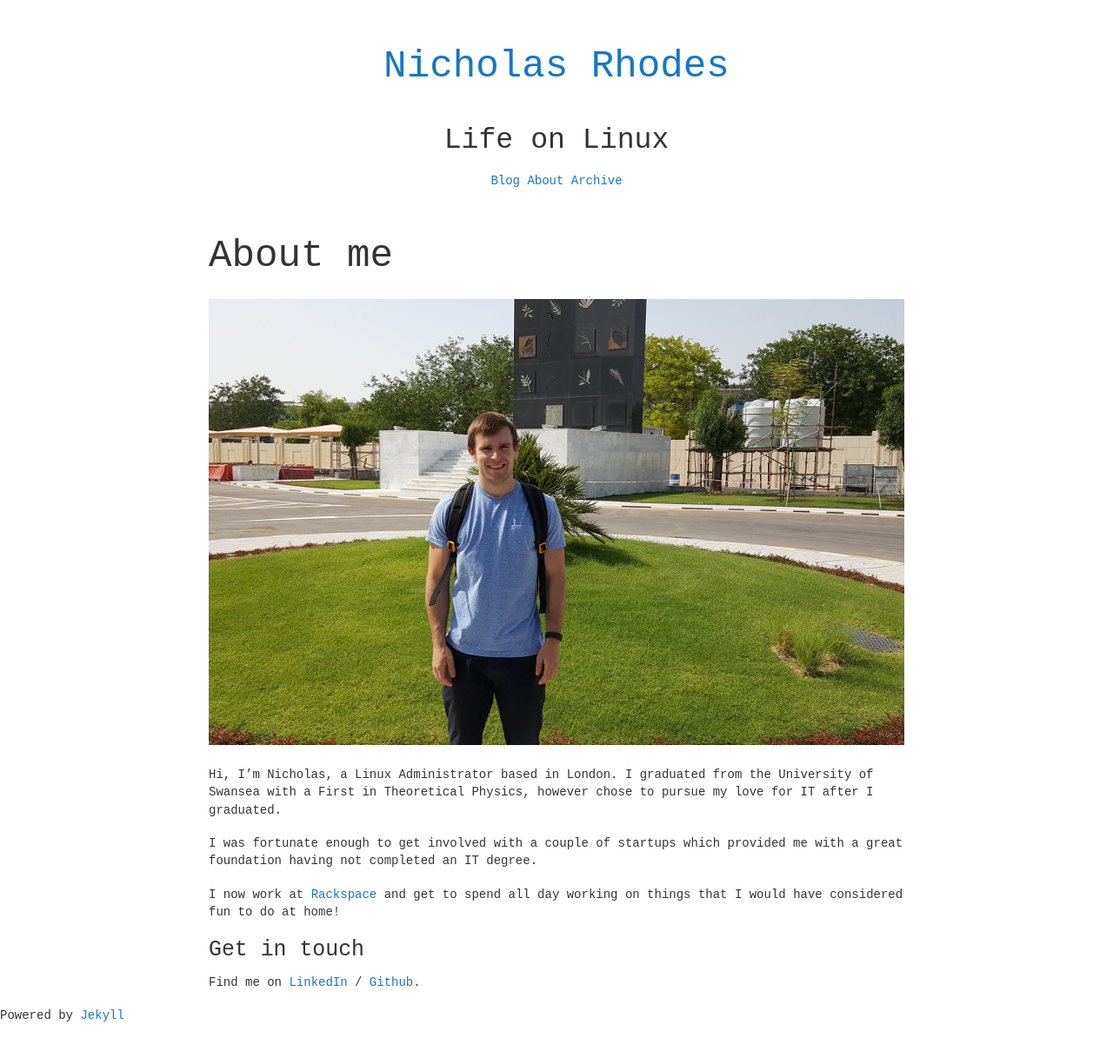
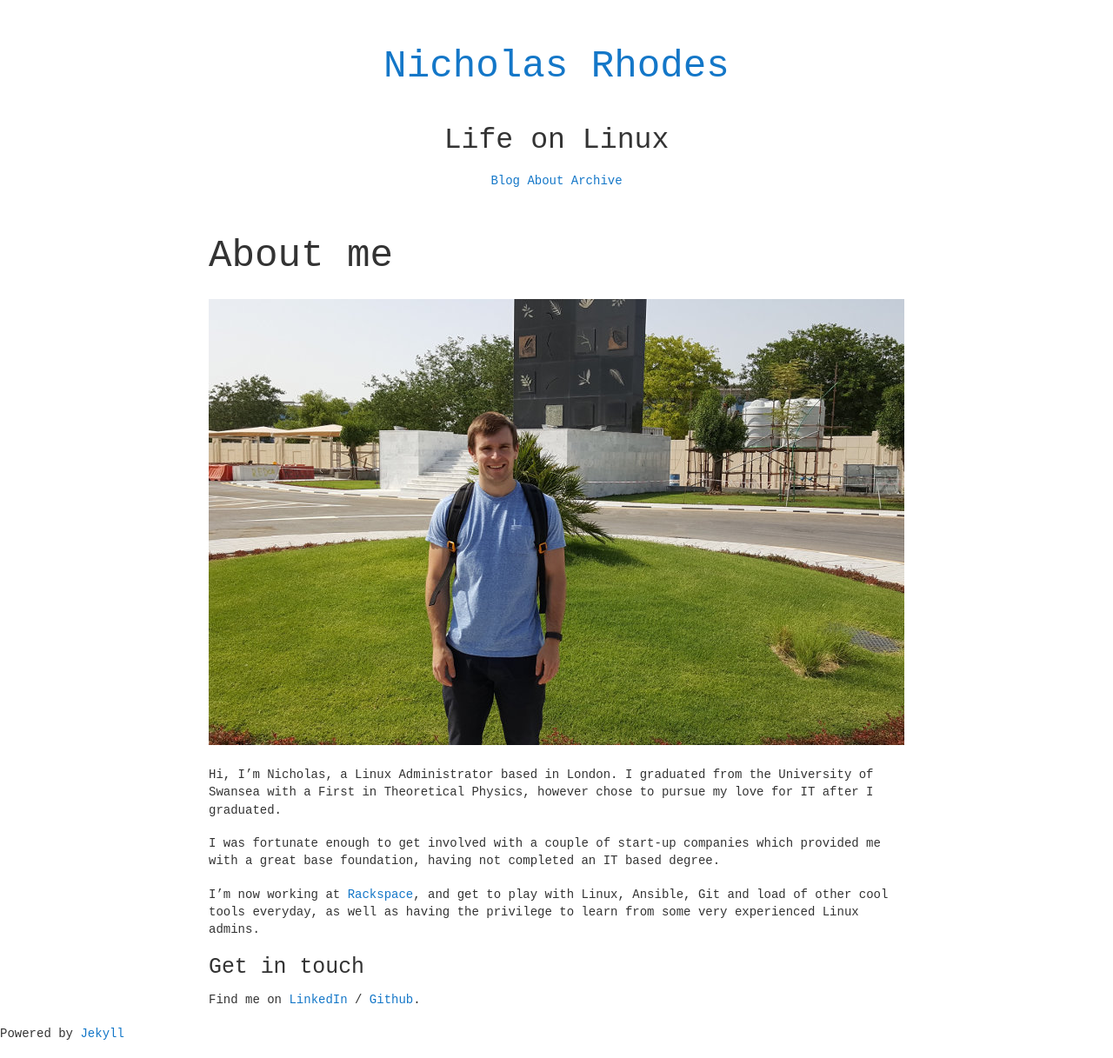
Before and after one commit to nickrhodes-gh/nickrhodes-gh.github.io, a Jekyll site: the page built from about.md, in a window 1280 px wide. Shown: the whole page at 87% size. Built offline with Jekyll 4.4.1, drawn with Linux system fonts in a browser that asks for light colours.

Commit message:
Update about me pages

```diff
--- a/about.md
+++ b/about.md
@@ -11,11 +11,13 @@ Hi, I'm Nicholas, a Linux Administrator based in London. I graduated
 from the University of Swansea with a First in Theoretical Physics, however
 chose to pursue my love for IT after I graduated.
 
-I was fortunate enough to get involved with a couple of startups which provided
-me with a great foundation having not completed an IT degree.
+I was fortunate enough to get involved with a couple of start-up companies which
+provided me with a great base foundation, having not completed an IT based
+degree.
 
-I now work at [Rackspace][rs] and get to spend all day working on things that I
-would have considered fun to do at home!
+I'm now working at [Rackspace][rs], and get to play with Linux, Ansible, Git and
+load of other cool tools everyday, as well as having the privilege to learn from
+some very experienced Linux admins.
 
 ### Get in touch
 
```
